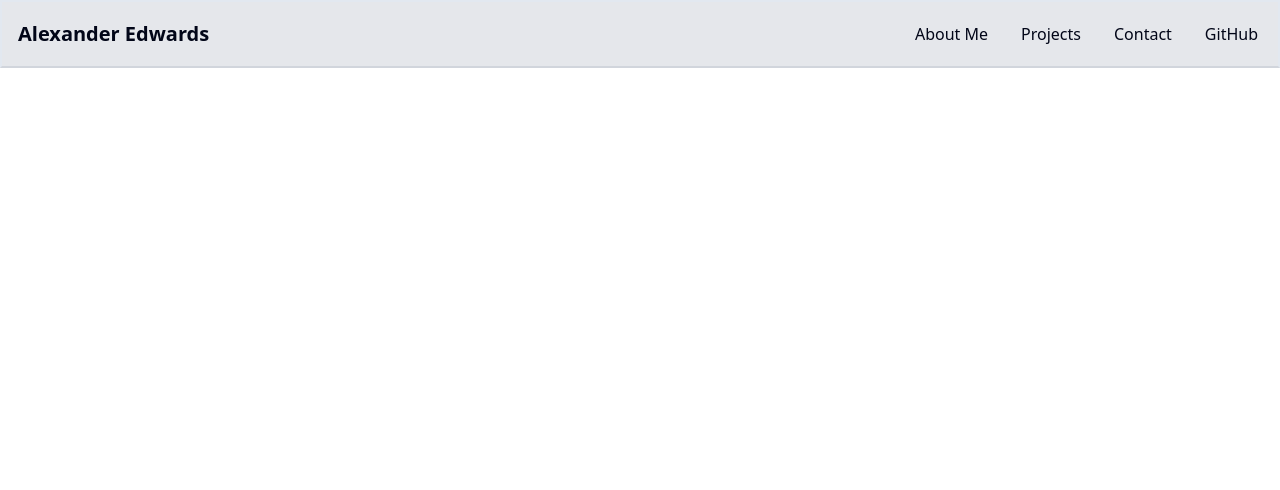
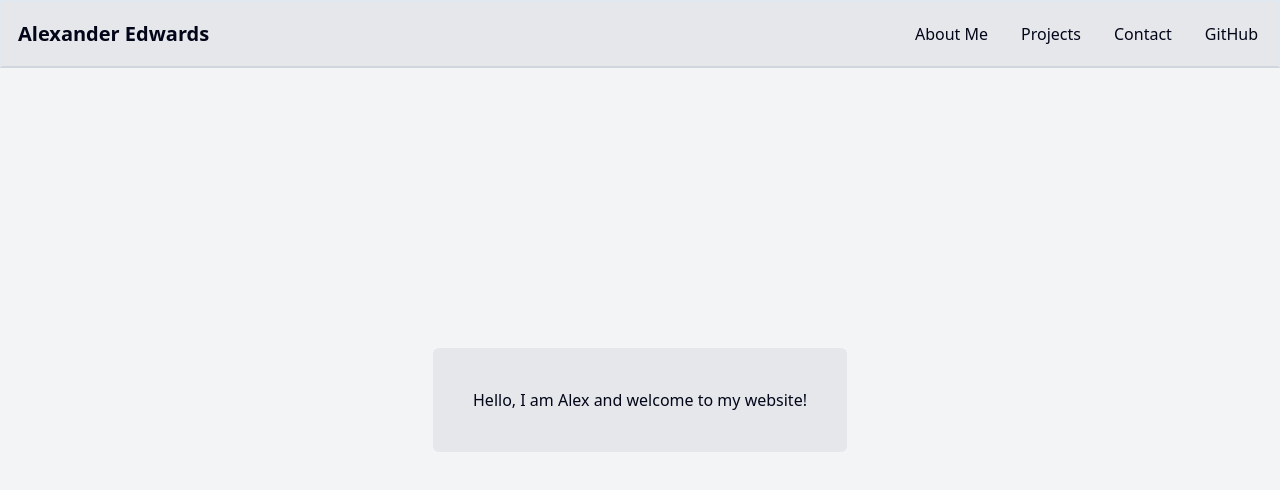
Before and after one commit to alexedwa/portfolio, a React (Vite) app: page / in a window 1280 px wide. Shown: the top 490 px of the page. Built offline with nearby package versions, Linux system fonts and the light colour scheme.

Commit message:
Added intro.tsx

```diff
--- a/src/App.tsx
+++ b/src/App.tsx
@@ -1,8 +1,12 @@
 import Header from './components/Header';
+import Intro from './components/Intro';
 function App() {
 
   return (
-    <Header />
+    <>
+        <Header />
+        <Intro />
+    </>
   )
 }
 
--- /dev/null
+++ b/src/components/Intro.tsx
@@ -0,0 +1,13 @@
+
+function Intro() {
+
+    return(
+        <div className="h-svh flex items-center justify-center bg-gray-100">
+            <div className="rounded-sm p-10 bg-gray-200 m-2">
+                <p className="text-2g">Hello, I am Alex and welcome to my website!</p>
+            </div>
+        </div>
+    )
+}
+
+export default Intro;
```
